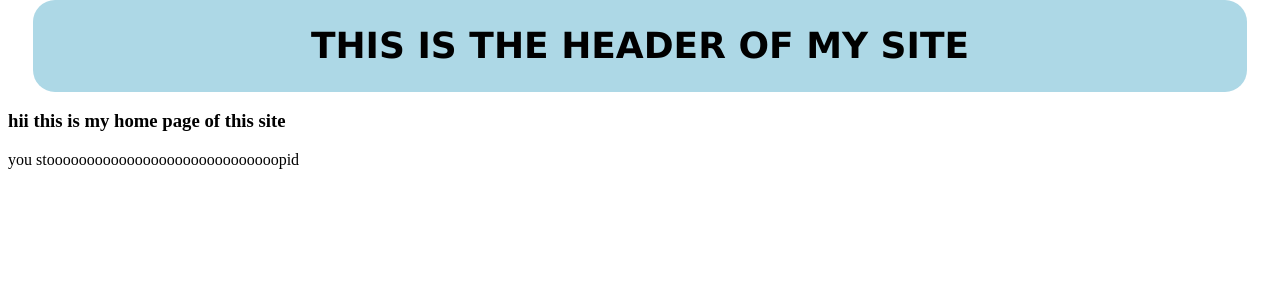
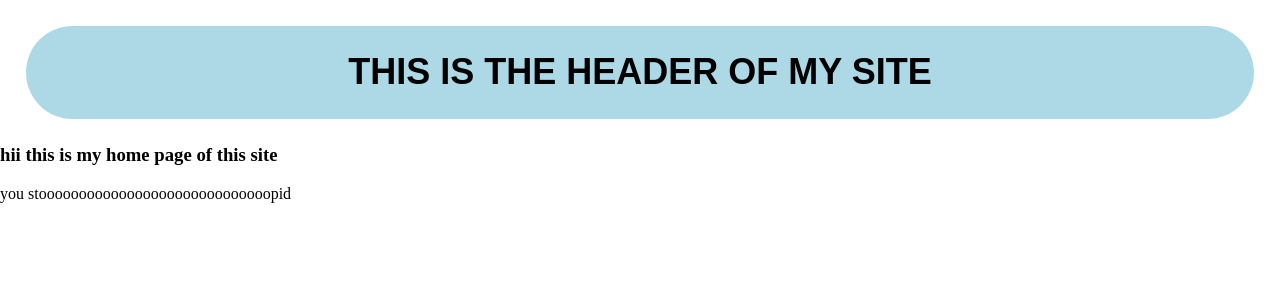
Before and after one commit to jitendradara12/randomdjangoapps, a Django app: page /main/ in a window 1280 px wide. Shown: the top 300 px of the page. Run offline with Django 5.2, Linux system fonts and the light colour scheme.

Commit message:
header margin

```diff
--- a/tempsite/main/templates/main/base.html
+++ b/tempsite/main/templates/main/base.html
@@ -33,6 +33,7 @@
     }
 
     .header{
+      background-color:blue;
     }
 
     .content{
@@ -41,12 +42,11 @@
       background-color:white;
     }
     .nav{
-      font-family:verdana;
+      font-family:arial;
       font-size:large;
       background-color:lightblue;
-      border-radius:22px;
-      margin-left:2%;
-      margin-right:2%;
+      border-radius:100px;
+      margin:2%;
       padding:2%;
       text-align:center;
     }
@@ -58,7 +58,7 @@
       background-color:lightblue;
     }
   </style>
-  <body style="margin-top:0%;>
+  <body style="margin:0%;>
     <div class = "header">
       <div class = "nav">
           <h1 style="margin:0px">THIS IS THE HEADER OF MY SITE</h1>
```
